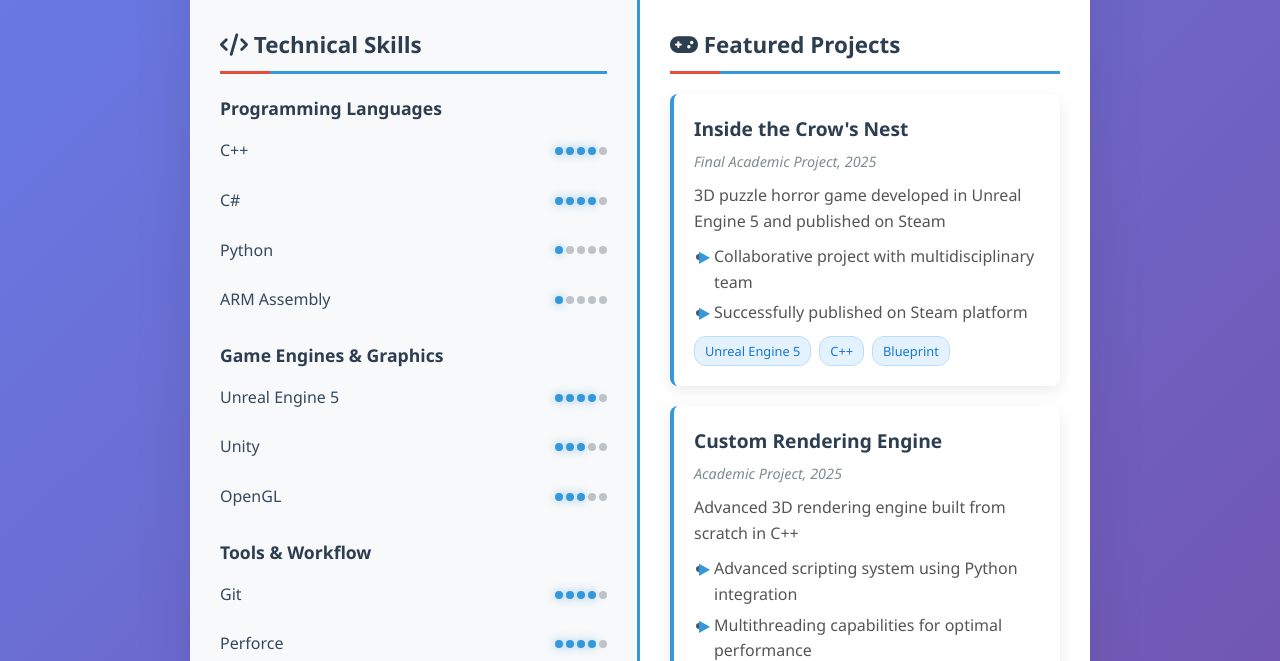
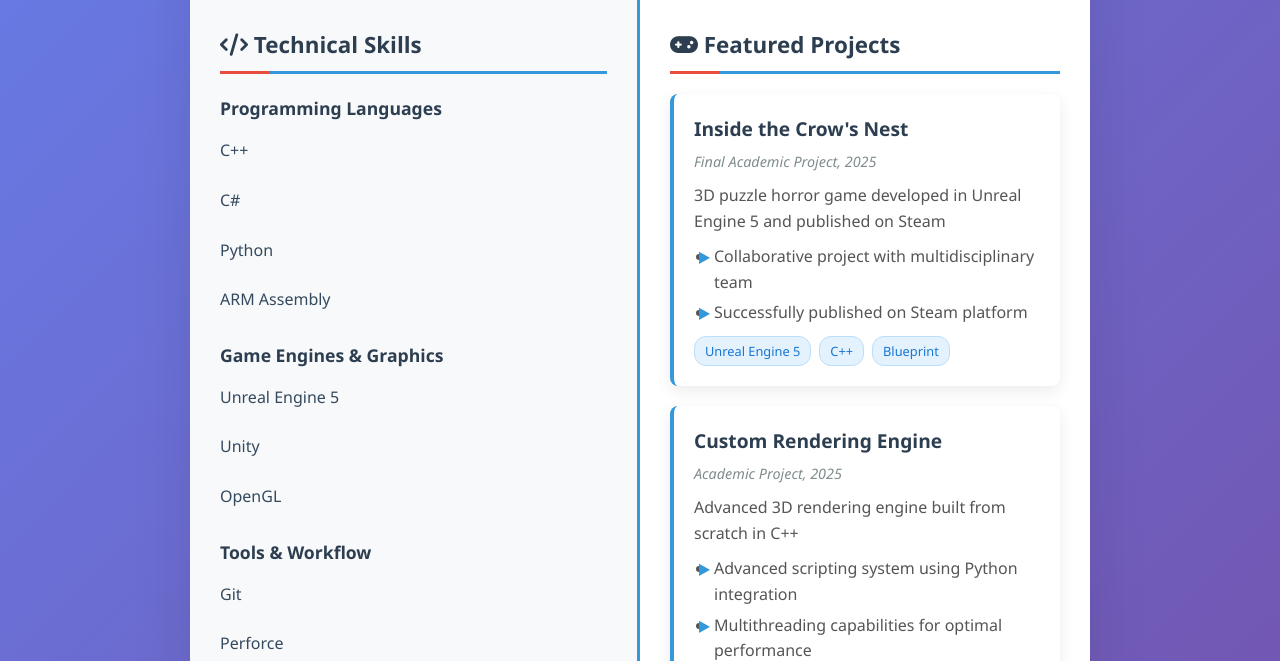
Before and after one commit to Calatayudbri/Portfolio, a plain HTML site: page Sections/CV.html in a window 1280 px wide. Shown: the part 291-952 px from the top of the page. Drawn offline with Linux system fonts and the light colour scheme.

Commit message:
Remove skill level indicators from CV skills section

```diff
--- a/Sections/CV.html
+++ b/Sections/CV.html
@@ -391,43 +391,19 @@
                         <h3 class="skill-category-title">Programming Languages</h3>
                         <div class="skill-item">
                             <span class="skill-name">C++</span>
-                            <div class="skill-level">
-                                <div class="skill-dot filled"></div>
-                                <div class="skill-dot filled"></div>
-                                <div class="skill-dot filled"></div>
-                                <div class="skill-dot filled"></div>
-                                <div class="skill-dot"></div>
-                            </div>
+
                         </div>
                         <div class="skill-item">
                             <span class="skill-name">C#</span>
-                            <div class="skill-level">
-                                <div class="skill-dot filled"></div>
-                                <div class="skill-dot filled"></div>
-                                <div class="skill-dot filled"></div>
-                                <div class="skill-dot filled"></div>
-                                <div class="skill-dot"></div>
-                            </div>
+
                         </div>
                         <div class="skill-item">
                             <span class="skill-name">Python</span>
-                            <div class="skill-level">
-                                <div class="skill-dot filled"></div>
-                                <div class="skill-dot"></div>
-                                <div class="skill-dot"></div>
-                                <div class="skill-dot"></div>
-                                <div class="skill-dot"></div>
-                            </div>
+
                         </div>
                         <div class="skill-item">
                             <span class="skill-name">ARM Assembly</span>
-                            <div class="skill-level">
-                                <div class="skill-dot filled"></div>
-                                <div class="skill-dot"></div>
-                                <div class="skill-dot"></div>
-                                <div class="skill-dot"></div>
-                                <div class="skill-dot"></div>
-                            </div>
+
                         </div>
                     </div>
 
@@ -435,33 +411,15 @@
                         <h3 class="skill-category-title">Game Engines & Graphics</h3>
                         <div class="skill-item">
                             <span class="skill-name">Unreal Engine 5</span>
-                            <div class="skill-level">
-                                <div class="skill-dot filled"></div>
-                                <div class="skill-dot filled"></div>
-                                <div class="skill-dot filled"></div>
-                                <div class="skill-dot filled"></div>
-                                <div class="skill-dot"></div>
-                            </div>
+
                         </div>
                         <div class="skill-item">
                             <span class="skill-name">Unity</span>
-                            <div class="skill-level">
-                                <div class="skill-dot filled"></div>
-                                <div class="skill-dot filled"></div>
-                                <div class="skill-dot filled"></div>
-                                <div class="skill-dot"></div>
-                                <div class="skill-dot"></div>
-                            </div>
+
                         </div>
                         <div class="skill-item">
                             <span class="skill-name">OpenGL</span>
-                            <div class="skill-level">
-                                <div class="skill-dot filled"></div>
-                                <div class="skill-dot filled"></div>
-                                <div class="skill-dot filled"></div>
-                                <div class="skill-dot"></div>
-                                <div class="skill-dot"></div>
-                            </div>
+
                         </div>
                     </div>
 
@@ -469,23 +427,11 @@
                         <h3 class="skill-category-title">Tools & Workflow</h3>
                         <div class="skill-item">
                             <span class="skill-name">Git</span>
-                            <div class="skill-level">
-                                <div class="skill-dot filled"></div>
-                                <div class="skill-dot filled"></div>
-                                <div class="skill-dot filled"></div>
-                                <div class="skill-dot filled"></div>
-                                <div class="skill-dot"></div>
-                            </div>
+
                         </div>
                         <div class="skill-item">
                             <span class="skill-name">Perforce</span>
-                            <div class="skill-level">
-                                <div class="skill-dot filled"></div>
-                                <div class="skill-dot filled"></div>
-                                <div class="skill-dot filled"></div>
-                                <div class="skill-dot filled"></div>
-                                <div class="skill-dot"></div>
-                            </div>
+
                         </div>
                     </div>
                 </section>
```
